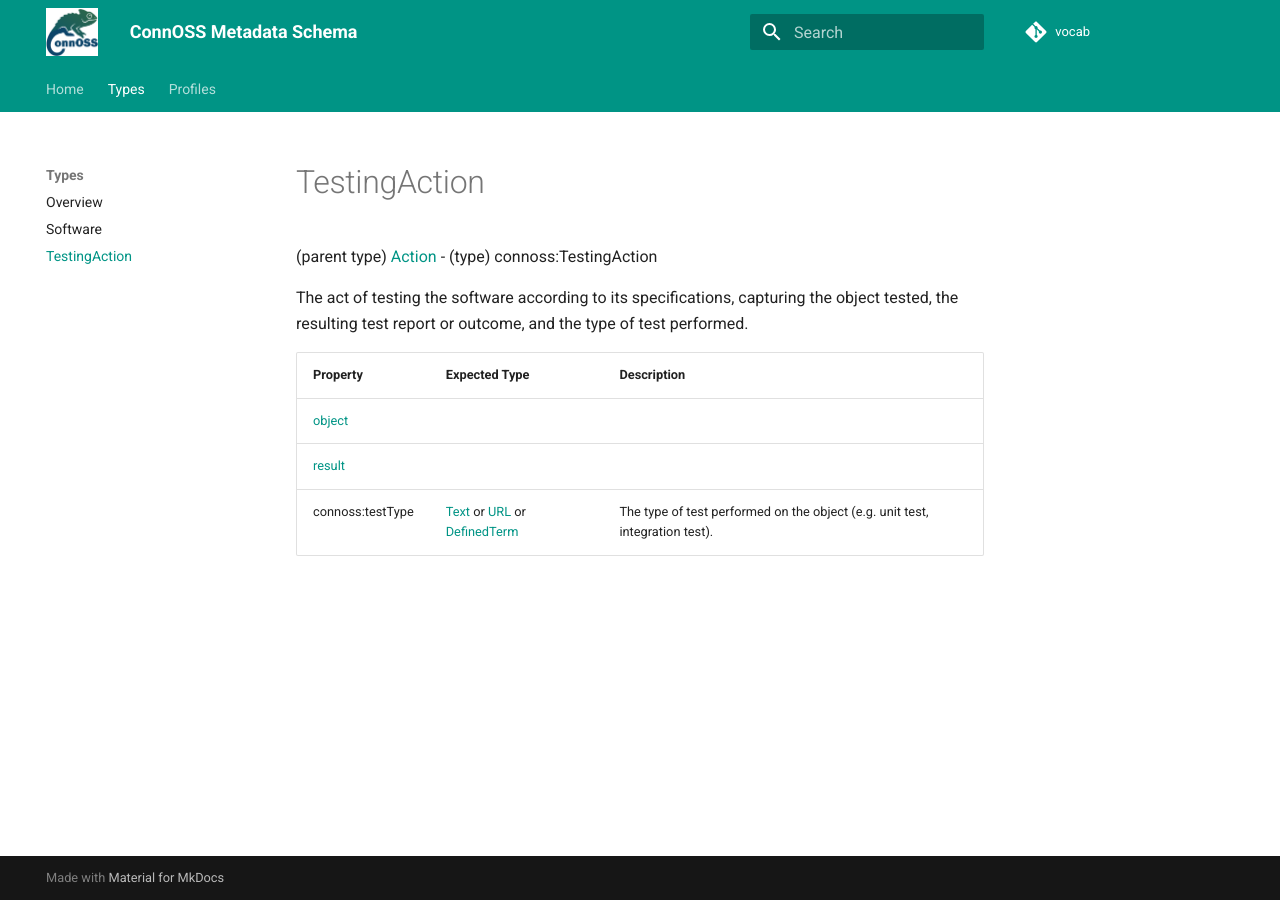
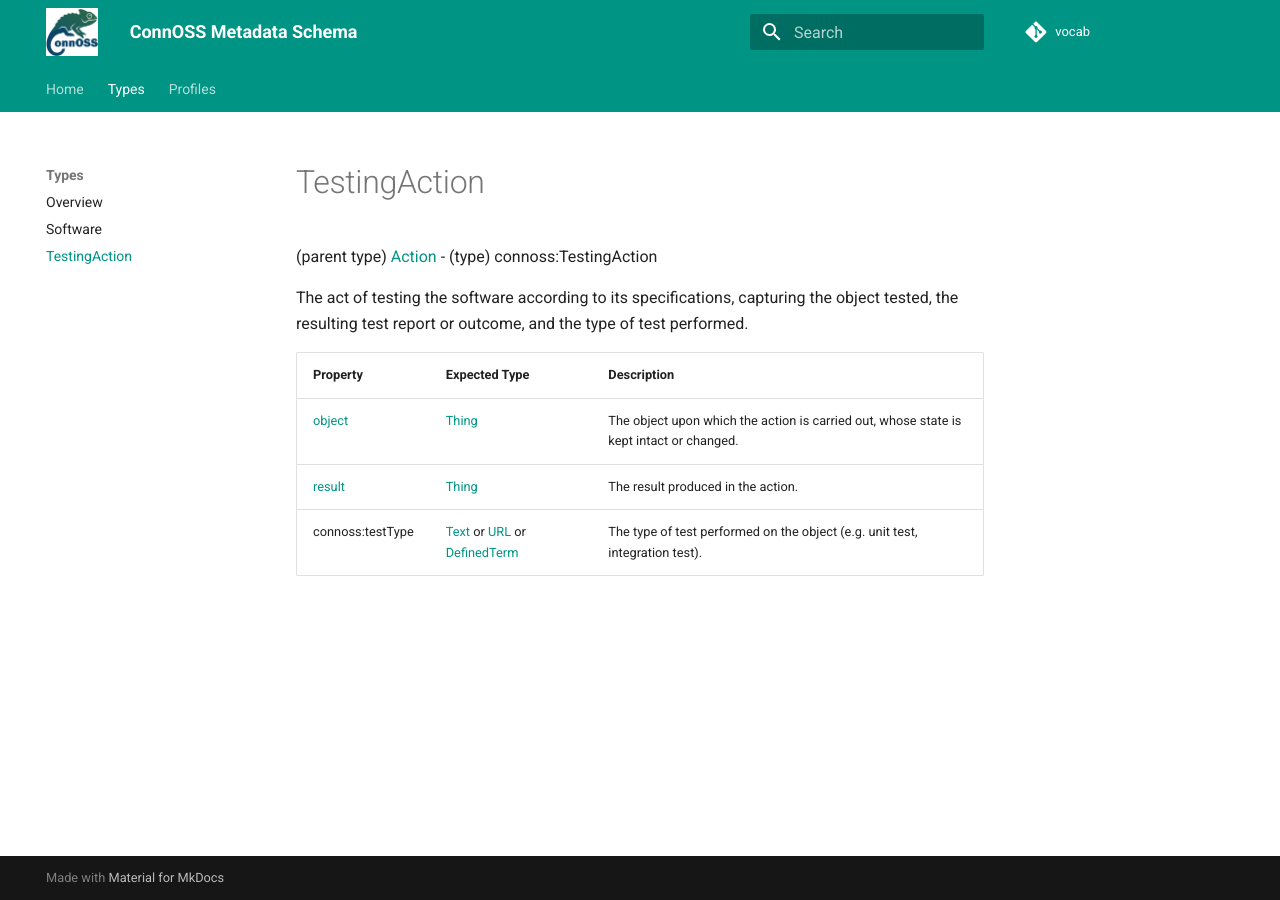
Before and after one commit to ConnOSS-Project/vocab, an MkDocs documentation site: the page built from docs/Types/TestingAction.md, in a window 1280 px wide. Built offline with MkDocs 1.6.1 and Material for MkDocs 9.7.7, drawn with Linux system fonts in a browser that asks for light colours; comment, search, counter and statistics services are not loaded.

Commit message:
Update TestingAction.md

```diff
--- a/docs/Types/TestingAction.md
+++ b/docs/Types/TestingAction.md
@@ -5,12 +5,12 @@ The act of testing the software according to its specifications, capturing the o
 <table>
 <tr><th>Property</th><th>Expected Type</th><th>Description</th></tr>
 <tr><td><a href='http://schema.org/object' target='_blank'>object</a></td>
-<td></td>
-<td></td>
+<td><a href='http://schema.org/Thing' target='_blank'>Thing</a></td>
+<td>The object upon which the action is carried out, whose state is kept intact or changed.</td>
 </tr>
 <tr><td><a href='http://schema.org/result' target='_blank'>result</a></td>
-<td></td>
-<td></td>
+<td><a href='http://schema.org/Thing' target='_blank'>Thing</a></td>
+<td>The result produced in the action.</td>
 </tr>
 <tr><td>connoss:testType</td>
 <td><a href='http://schema.org/Text' target='_blank'>Text</a> or <a href='http://schema.org/URL' target='_blank'>URL</a> or <a href='http://schema.org/DefinedTerm' target='_blank'>DefinedTerm</a></td>
```
Also changed, not shown: 1 other file.
